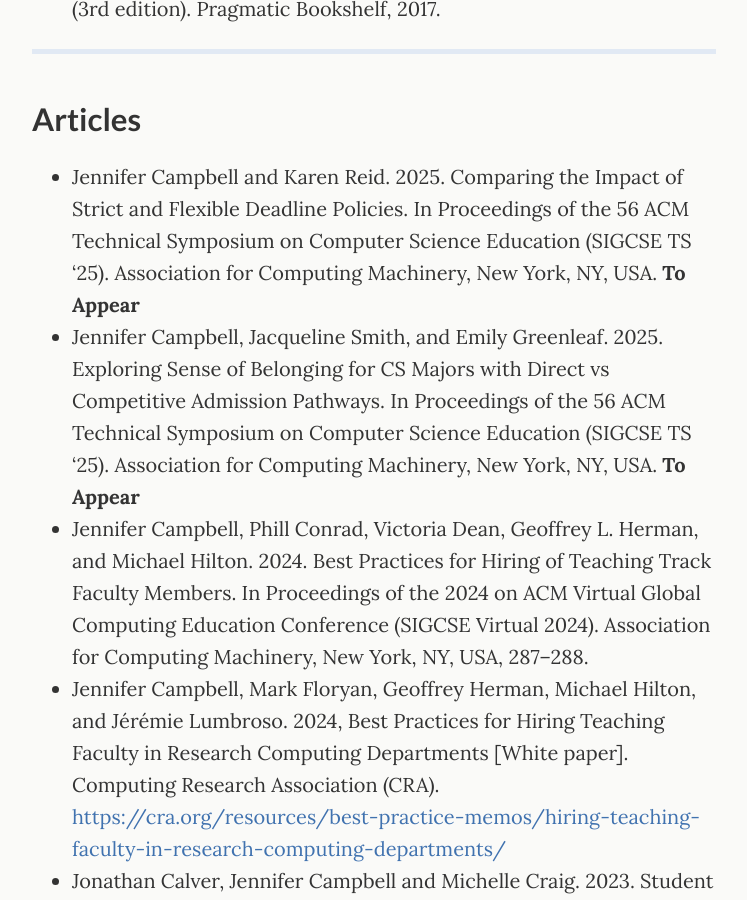
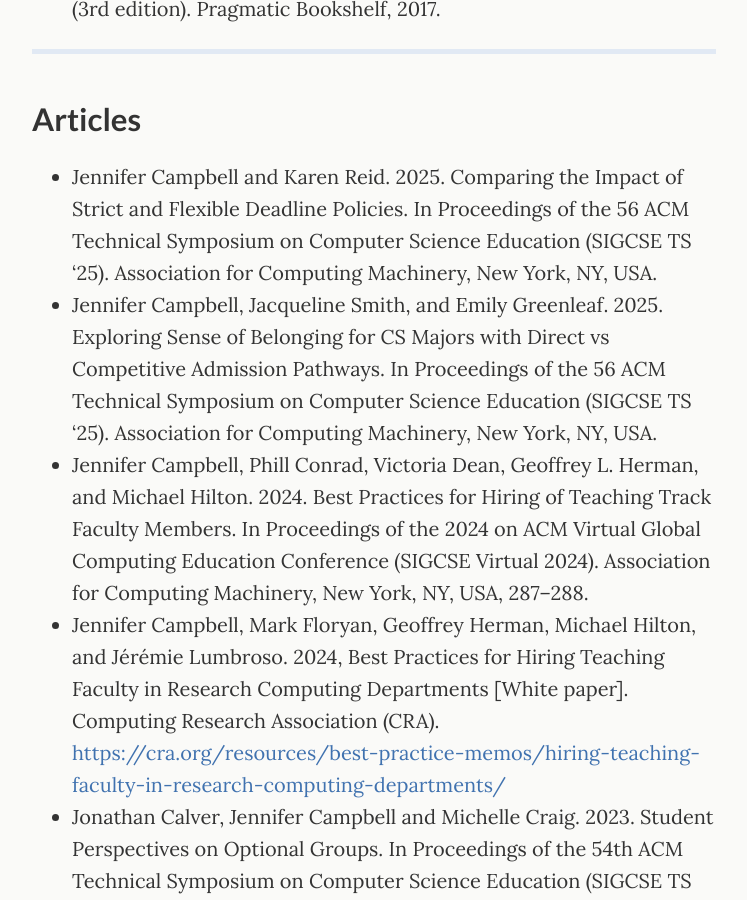
Before and after one commit to jencampbell/jencampbell.github.io, a Jekyll site: the page built from _pages/publications.md, in a window 1280 px wide and 900 px high, scrolled down 602 px. Shown: the whole window, without its empty margins (266-1013 px from the left). Built offline with Jekyll 4.4.1, drawn with Linux system fonts in a browser that asks for light colours.

Commit message:
removing the to appear label

```diff
--- a/_pages/publications.md
+++ b/_pages/publications.md
@@ -33,8 +33,8 @@
 ---
 
 ## Articles
-- Jennifer Campbell and Karen Reid. 2025. Comparing the Impact of Strict and Flexible Deadline Policies. In Proceedings of the 56 ACM Technical Symposium on Computer Science Education (SIGCSE TS '25). Association for Computing Machinery, New York, NY, USA. **To Appear**
-- Jennifer Campbell, Jacqueline Smith, and Emily Greenleaf. 2025. Exploring Sense of Belonging for CS Majors with Direct vs Competitive Admission Pathways. In Proceedings of the 56 ACM Technical Symposium on Computer Science Education (SIGCSE TS '25). Association for Computing Machinery, New York, NY, USA. **To Appear**
+- Jennifer Campbell and Karen Reid. 2025. Comparing the Impact of Strict and Flexible Deadline Policies. In Proceedings of the 56 ACM Technical Symposium on Computer Science Education (SIGCSE TS '25). Association for Computing Machinery, New York, NY, USA.
+- Jennifer Campbell, Jacqueline Smith, and Emily Greenleaf. 2025. Exploring Sense of Belonging for CS Majors with Direct vs Competitive Admission Pathways. In Proceedings of the 56 ACM Technical Symposium on Computer Science Education (SIGCSE TS '25). Association for Computing Machinery, New York, NY, USA.
 - Jennifer Campbell, Phill Conrad, Victoria Dean, Geoffrey L. Herman, and Michael Hilton. 2024. Best Practices for Hiring of Teaching Track Faculty Members. In Proceedings of the 2024 on ACM Virtual Global Computing Education Conference (SIGCSE Virtual 2024). Association for Computing Machinery, New York, NY, USA, 287–288.
 - Jennifer Campbell, Mark Floryan, Geoffrey Herman, Michael Hilton, and Jérémie
 Lumbroso. 2024, Best Practices for Hiring Teaching Faculty in Research Computing Departments [White paper]. Computing Research Association (CRA). [https://cra.org/resources/best-practice-memos/hiring-teaching-faculty-in-research-computing-departments/](https://cra.org/resources/best-practice-memos/hiring-teaching-faculty-in-research-computing-departments/)
```
